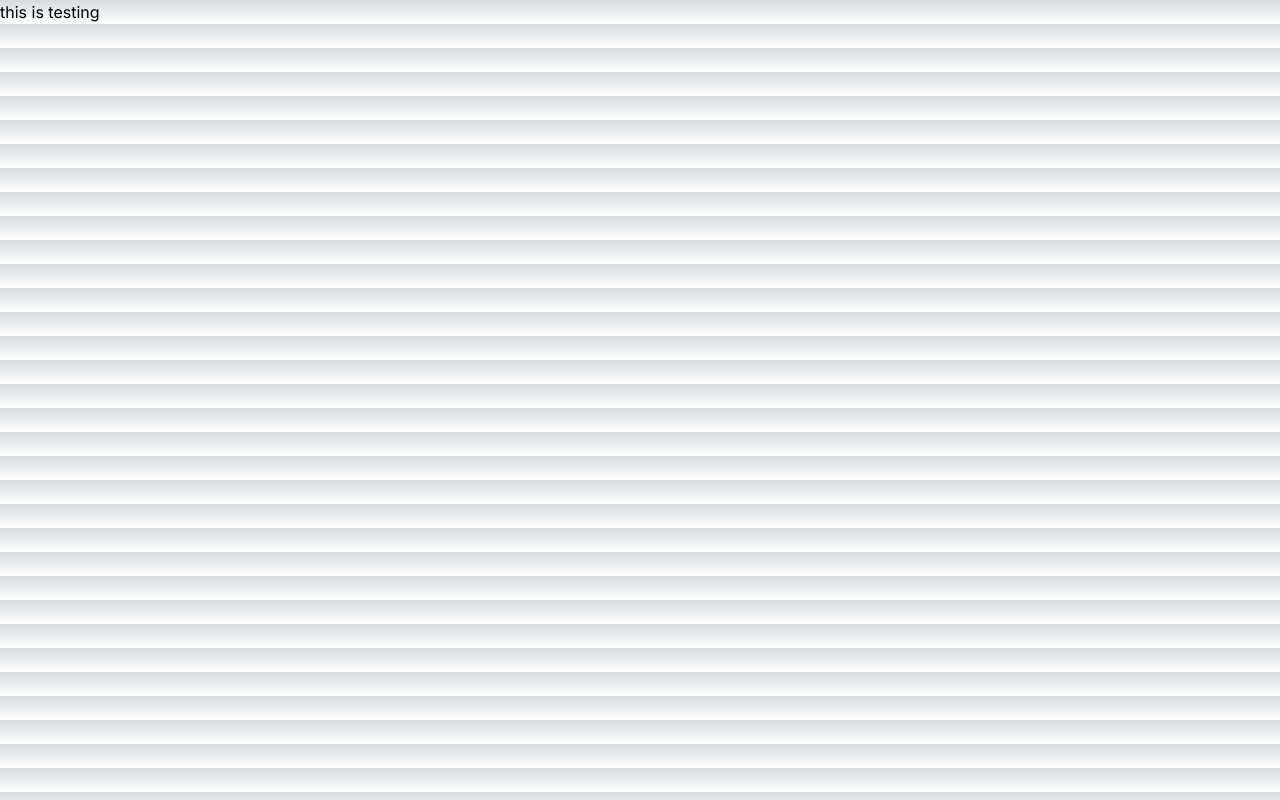
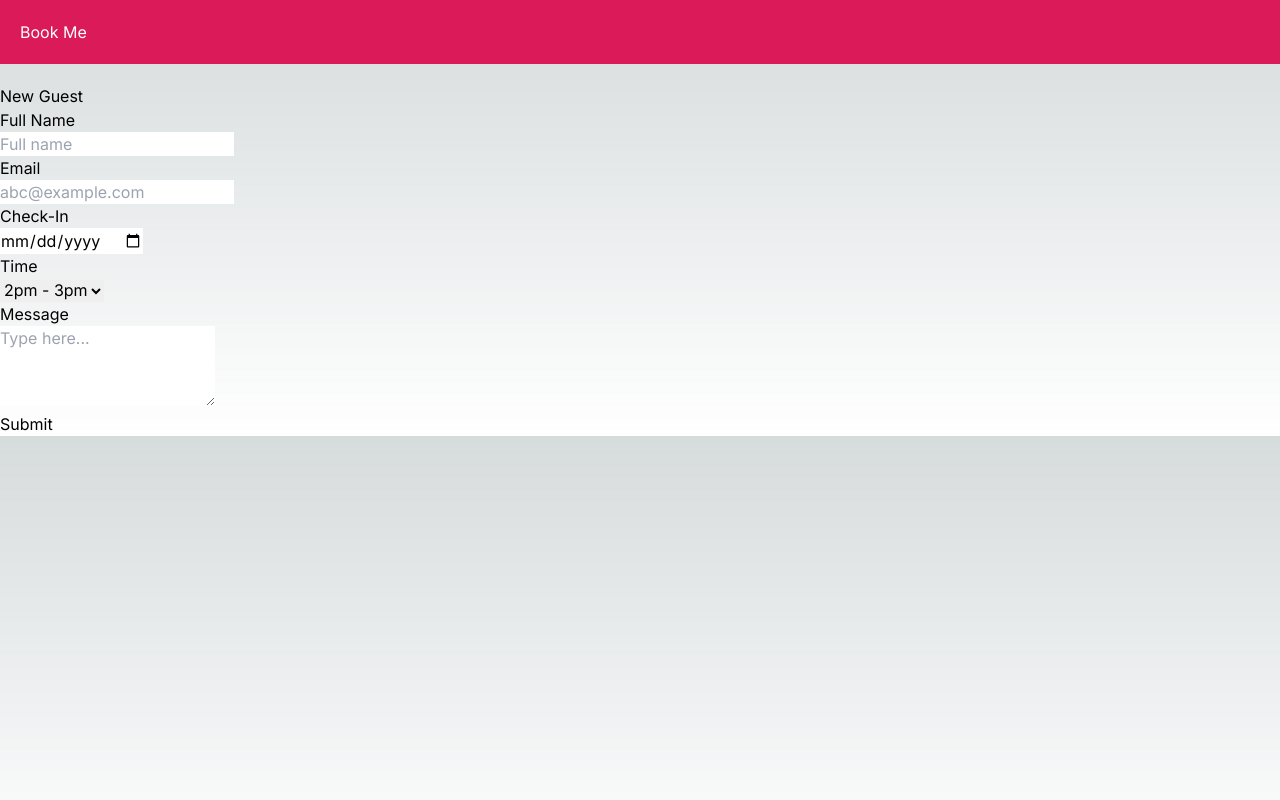
Before and after one commit to Tundesamson26/appwrite-functions-guide, a Next.js app: page / in a window 1280 px wide. Built offline with nearby package versions, Linux system fonts and the light colour scheme; no server answers.

Commit message:
updated commit

```diff
--- a/src/app/page.js
+++ b/src/app/page.js
@@ -1,10 +1,10 @@
-import { Client, Databases, Query, ID } from 'node-appwrite';
+"use client";
+import { useEffect } from "react";
 import "@appwrite.io/pink"; // optionally, add icons
 import "@appwrite.io/pink-icons";
-// import { account, client, databases, clientFunctions } from "../../web-init";
+import { account, client, databases, clientFunctions } from "../../web-init";
 
-export default function ({req, res}) {
-
+export default function () {
   // const uploadBooking = async (e) => {
   //   e.preventDefault();
 
@@ -28,102 +28,114 @@ export default function ({req, res}) {
   //   }
   // };
 
-  return "this is testing";
-  // return (
-  //   <section>
-  //     <div
-  //       className="u-flex u-main-space-between u-cross-center"
-  //       style={{
-  //         padding: "20px",
-  //         backgroundColor: "rgb(219, 26, 90)",
-  //         color: "white",
-  //         marginBottom: "20px",
-  //       }}
-  //     >
-  //       <h1 className="u-text-center u-font-size-32">Book Me</h1>
-  //     </div>
-  //     <div
-  //       className="card u-cross-center u-width-full-line u-max-width-500"
-  //       style={{ margin: "auto" }}
-  //     >
-  //       <div className="u-flex u-main-space-between u-cross-center">
-  //         <h6 className="heading-level-6 u-text-center">New Guest</h6>
-  //       </div>
+  useEffect(() => {
 
-  //       <form
-  //         method="post"
-  //         action="/"
-  //         className="form u-margin-block-start-24"
-  //       >
-  //         <ul className="form-list">
-  //           <li className="form-item">
-  //             <label className="label">Full Name</label>
-  //             <div className="input-text-wrapper">
-  //               <input
-  //                 type="text"
-  //                 className="input-text u-padding-inline-end-56"
-  //                 placeholder="Full name"
-  //                 name="name"
-  //               />
-  //             </div>
-  //           </li>
-  //           <li className="form-item">
-  //             <label className="label">Email</label>
-  //             <div className="input-text-wrapper">
-  //               <input
-  //                 type="email"
-  //                 className="input-text u-padding-inline-end-56"
-  //                 placeholder="abc@example.com"
-  //                 name="email"
-  //               />
-  //             </div>
-  //           </li>
-  //           <div className="u-flex u-main-space-between u-cross-center">
-  //             <li className="form-item">
-  //               <label className="label">Check-In</label>
-  //               <div className="input-text-wrapper">
-  //                 <input
-  //                   type="date"
-  //                   name="date"
-  //                 />
-  //               </div>
-  //             </li>
-  //             <li className="form-item">
-  //               <label className="label">Time</label>
-  //               <div className="input-text-wrapper">
-  //                 <select
-  //                   name="time"
-  //                 >
-  //                   <option>2pm - 3pm</option>
-  //                   <option>4pm - 5pm</option>
-  //                   <option>6pm - 7pm</option>
-  //                   <option>8pm - 9pm</option>
-  //                 </select>
-  //               </div>
-  //             </li>
-  //           </div>
-  //           <li className="form-item">
-  //             <label className="label">Message</label>
-  //             <div className="input-text-wrapper">
-  //               <textarea
-  //                 className="input-text"
-  //                 placeholder="Type here..."
-  //                 name="message"
-  //                 style={{ height: "80px" }}
-  //               ></textarea>
-  //             </div>
-  //           </li>
-  //         </ul>
+    if (account.get !== null) {
+      try {
+        client.subscribe("documents", (response) => {
+          console.log(response);
+        });
+      } catch (error) {
+        console.log(error, "error");
+      }
+    }
+  }, []);
 
-  //         <div className="form-footer">
-  //           <div className="u-flex u-main-end u-gap-12">
-  //             <button className="button" type="submit">
-  //               Submit
-  //             </button>
-  //           </div>
-  //         </div>
-  //       </form>
-  //     </div>
-  //   </section>
-  // );
+  return (
+    <section>
+      <div
+        className="u-flex u-main-space-between u-cross-center"
+        style={{
+          padding: "20px",
+          backgroundColor: "rgb(219, 26, 90)",
+          color: "white",
+          marginBottom: "20px",
+        }}
+      >
+        <h1 className="u-text-center u-font-size-32">Book Me</h1>
+      </div>
+      <div
+        className="card u-cross-center u-width-full-line u-max-width-500"
+        style={{ margin: "auto" }}
+      >
+        <div className="u-flex u-main-space-between u-cross-center">
+          <h6 className="heading-level-6 u-text-center">New Guest</h6>
+        </div>
+
+        <form
+          method="POST"
+          action="https://650d7da7ad0b1b205c10.appwrite.global/"
+          className="form u-margin-block-start-24"
+        >
+          <ul className="form-list">
+            <li className="form-item">
+              <label className="label">Full Name</label>
+              <div className="input-text-wrapper">
+                <input
+                  type="text"
+                  className="input-text u-padding-inline-end-56"
+                  placeholder="Full name"
+                  name="name"
+                />
+              </div>
+            </li>
+            <li className="form-item">
+              <label className="label">Email</label>
+              <div className="input-text-wrapper">
+                <input
+                  type="email"
+                  className="input-text u-padding-inline-end-56"
+                  placeholder="abc@example.com"
+                  name="email"
+                />
+              </div>
+            </li>
+            <div className="u-flex u-main-space-between u-cross-center">
+              <li className="form-item">
+                <label className="label">Check-In</label>
+                <div className="input-text-wrapper">
+                  <input
+                    type="date"
+                    name="date"
+                  />
+                </div>
+              </li>
+              <li className="form-item">
+                <label className="label">Time</label>
+                <div className="input-text-wrapper">
+                  <select
+                    name="time"
+                  >
+                    <option>2pm - 3pm</option>
+                    <option>4pm - 5pm</option>
+                    <option>6pm - 7pm</option>
+                    <option>8pm - 9pm</option>
+                  </select>
+                </div>
+              </li>
+            </div>
+            <li className="form-item">
+              <label className="label">Message</label>
+              <div className="input-text-wrapper">
+                <textarea
+                  className="input-text"
+                  placeholder="Type here..."
+                  name="message"
+                  style={{ height: "80px" }}
+                ></textarea>
+              </div>
+            </li>
+          </ul>
+
+          <div className="form-footer">
+            <div className="u-flex u-main-end u-gap-12">
+              <button className="button" type="submit">
+                Submit
+              </button>
+            </div>
+          </div>
+        </form>
+      </div>
+    </section>
+  );
 }
```
